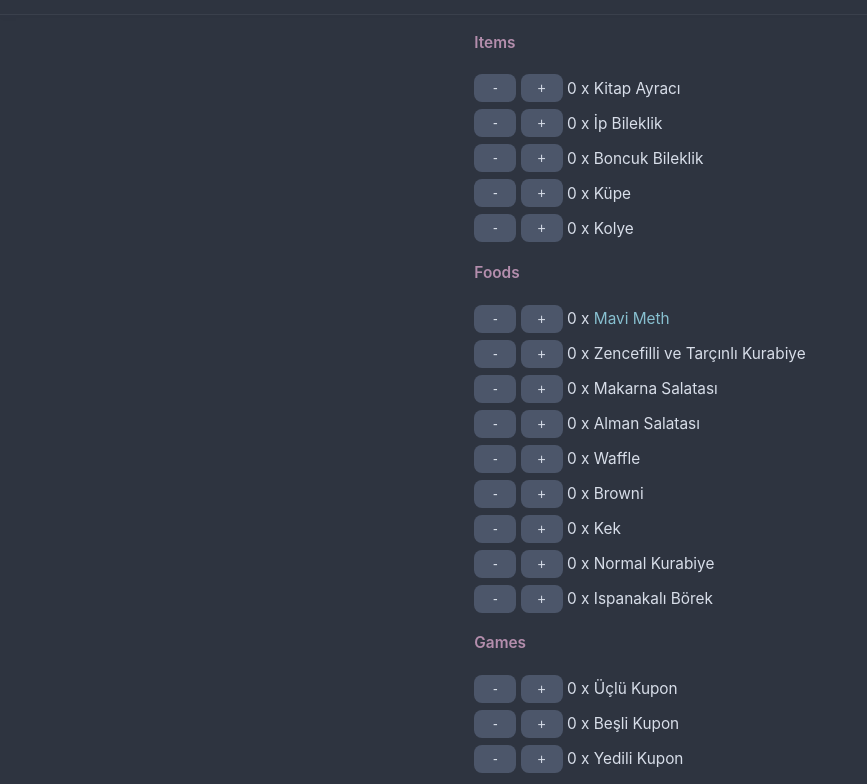
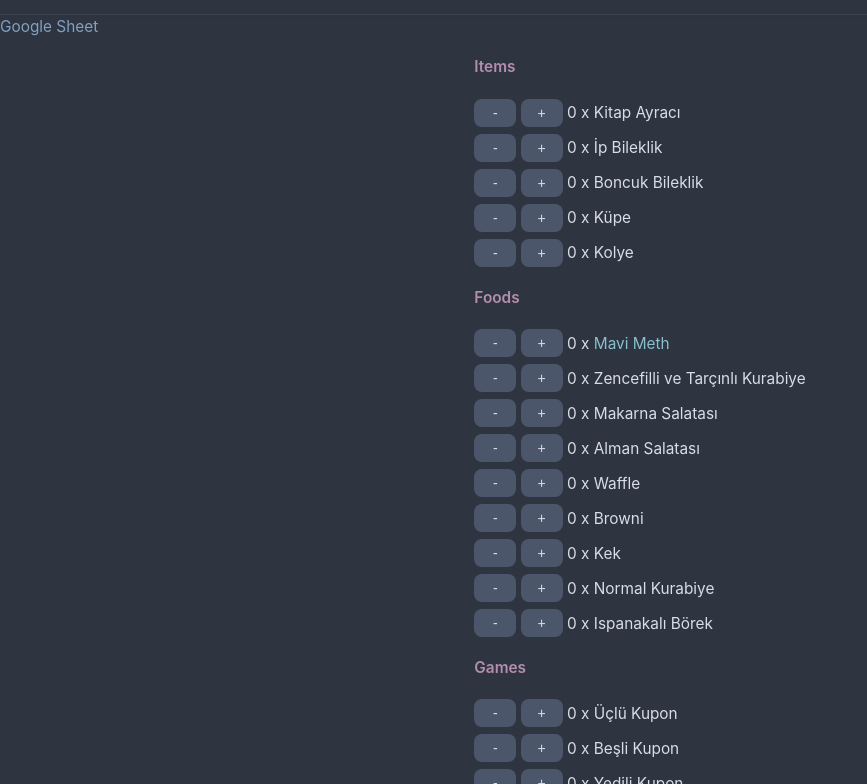
Before and after one commit to mkutay/kermis-logger, a website: page index.html in a window 1280 px wide. Shown: the part 70-854 px from the top of the page, without its empty margins (0-867 px from the left). Drawn offline with Linux system fonts and the light colour scheme; a web font is replaced by a local one.

Commit message:
Update index.html

```diff
--- a/index.html
+++ b/index.html
@@ -14,7 +14,7 @@
     <header>
       <a href="/" class="title">11 IB Kermes Satis Takip Sistemi</a>
     </header>
-
+    <a href="https://docs.google.com/spreadsheets/d/1mW9xuWIBDuyZQHiYTfuMi6nvPHpZpJANE4p61JfIk5Q/edit?usp=sharing">Google Sheet</a>
     <div style="margin: 0 auto;">
       <p>Items</p>
       <div>
```
